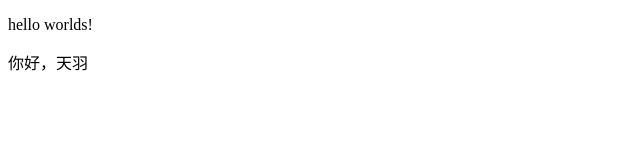
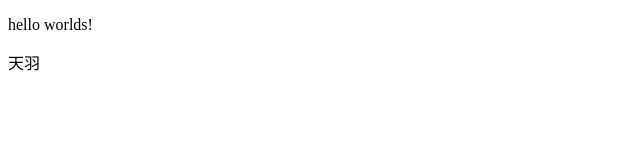
Before and after one commit to ianthe0412/ianthe0412.github.io, a plain HTML site: page index.html in a window 1280 px wide. Shown: the full height of the page, 0-640 px from the left. Drawn offline with Linux system fonts and the light colour scheme.

Commit message:
Update index.html
hello

```diff
--- a/index.html
+++ b/index.html
@@ -8,6 +8,6 @@
   <p>
     hello worlds!
   </p>
-  <p>你好，天羽</p>
+  <p>天羽</p>
 </body>
 </html>
```
